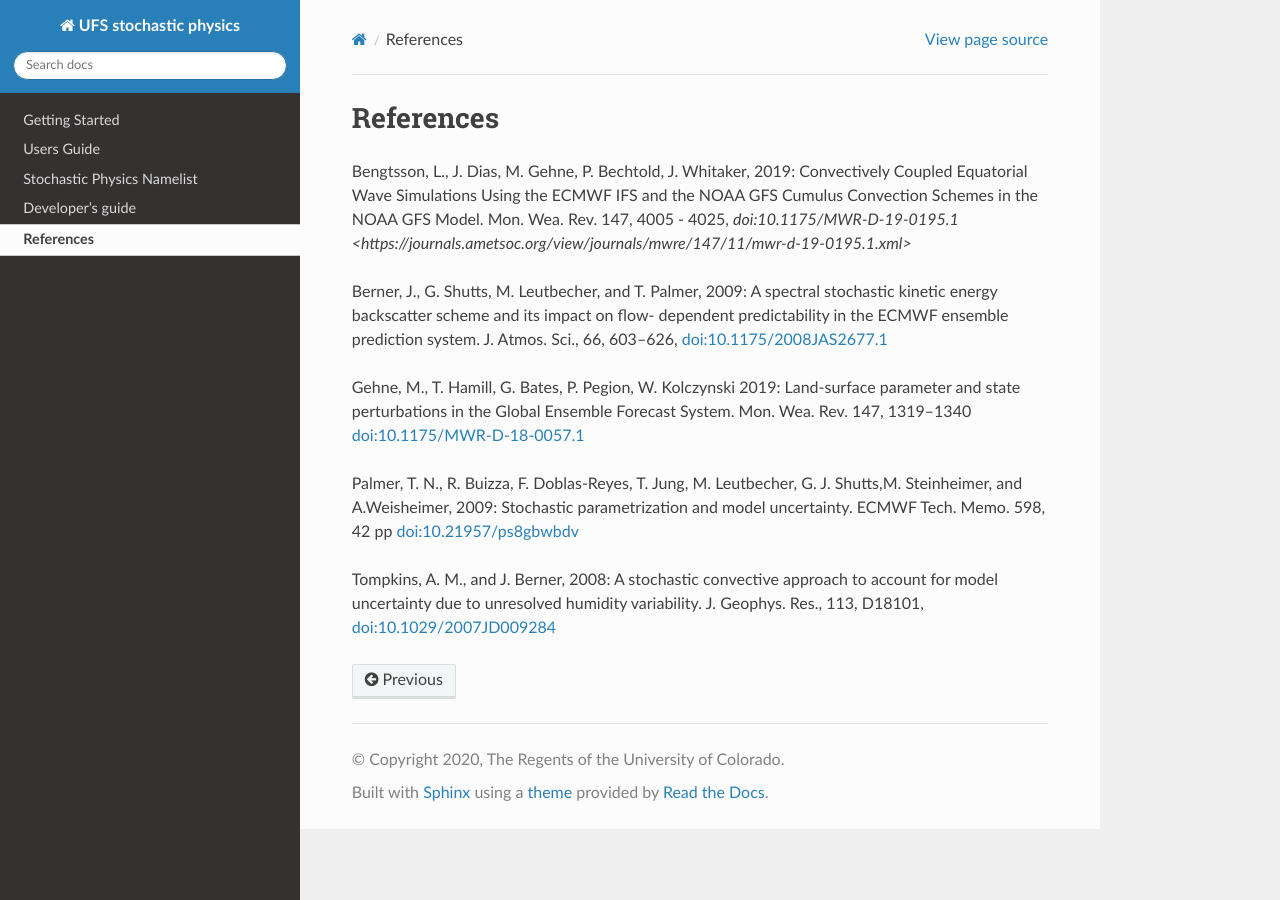
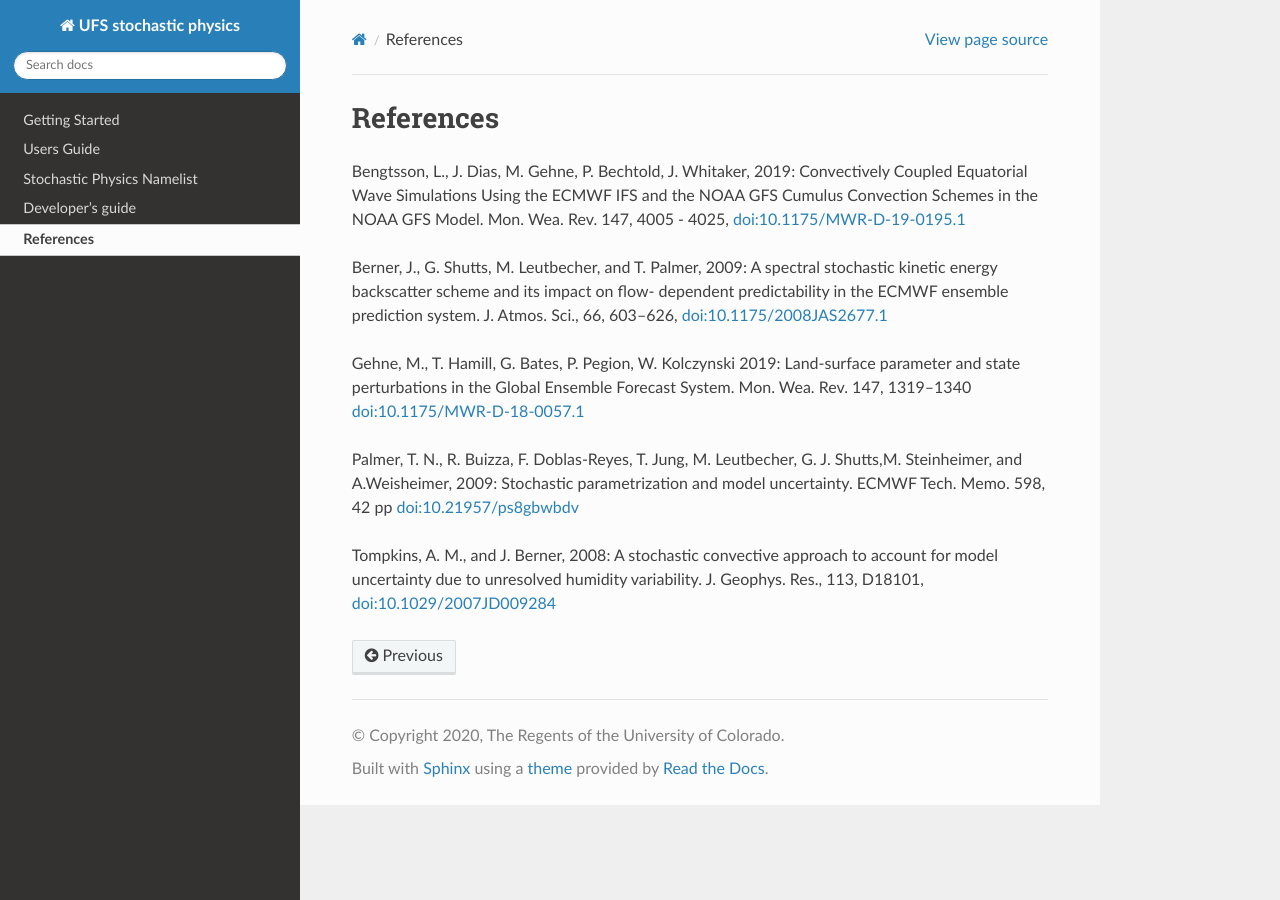
Before and after one commit to NOAA-PSL/stochastic_physics, a Sphinx documentation site: the page built from docs/source/references.rst, in a window 1280 px wide. Built offline with Sphinx 7.4.7 and the Read the Docs theme 2.0.0, drawn with Linux system fonts in a browser that asks for light colours.

```diff
--- a/docs/source/references.rst
+++ b/docs/source/references.rst
@@ -1,7 +1,7 @@
 References
 ==========
 
-Bengtsson, L., J. Dias, M. Gehne, P. Bechtold, J. Whitaker, 2019: Convectively Coupled Equatorial Wave Simulations Using the ECMWF IFS and the NOAA GFS Cumulus Convection Schemes in the NOAA GFS Model. Mon. Wea. Rev. 147, 4005 - 4025, `doi:10.1175/MWR-D-19-0195.1 <https://journals.ametsoc.org/view/journals/mwre/147/11/mwr-d-19-0195.1.xml>`
+Bengtsson, L., J. Dias, M. Gehne, P. Bechtold, J. Whitaker, 2019: Convectively Coupled Equatorial Wave Simulations Using the ECMWF IFS and the NOAA GFS Cumulus Convection Schemes in the NOAA GFS Model. Mon. Wea. Rev. 147, 4005 - 4025, `doi:10.1175/MWR-D-19-0195.1 <https://journals.ametsoc.org/view/journals/mwre/147/11/mwr-d-19-0195.1.xml>`_
 
 Berner, J., G. Shutts, M. Leutbecher, and T. Palmer, 2009: A spectral stochastic kinetic energy backscatter scheme and its impact on flow- dependent predictability in the ECMWF ensemble prediction system. J. Atmos. Sci., 66, 603–626, `doi:10.1175/2008JAS2677.1 <https://journals.ametsoc.org/doi/full/10.1175/2008JAS2677.1>`_
 
```
